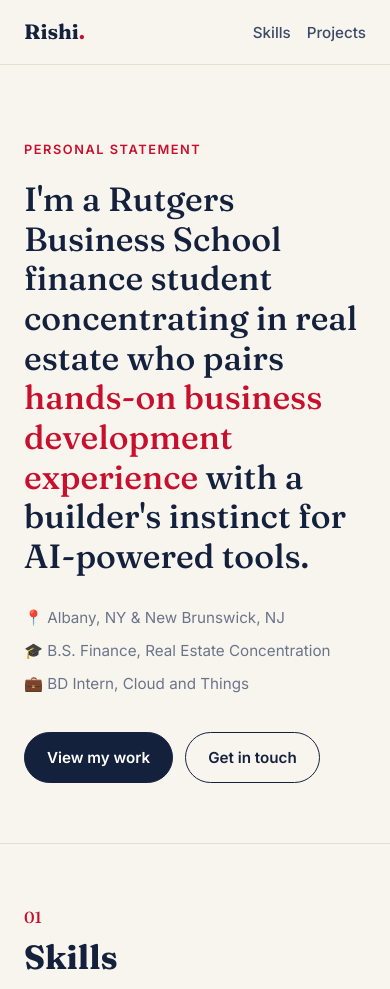
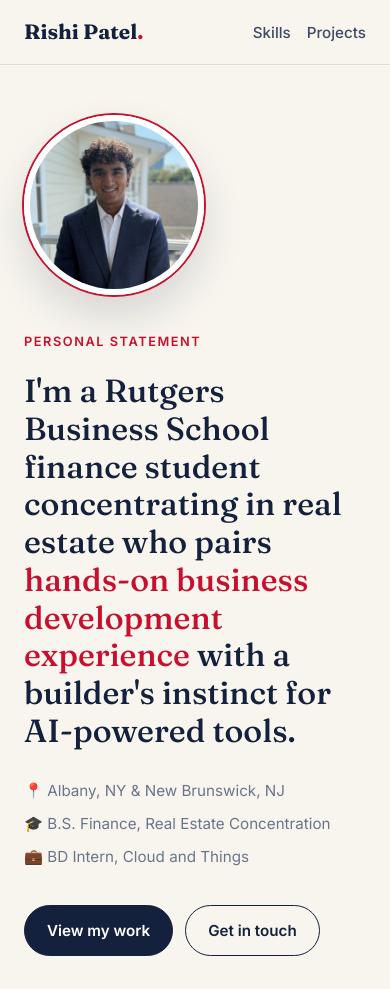
Before and after one commit to Rishi-Patel-Ru/Rishi-Patel-ru.github, a plain HTML site: page index.html in a window 390 px wide. Shown: the top 989 px of the page. Drawn offline with Linux system fonts and the light colour scheme.

Commit message:
Update index.html

```diff
--- a/index.html
+++ b/index.html
@@ -3,8 +3,8 @@
 <head>
   <meta charset="UTF-8">
   <meta name="viewport" content="width=device-width, initial-scale=1.0">
-  <title>Rishi | Finance & Business Development</title>
-  <meta name="description" content="Portfolio of Rishi, Finance student at Rutgers Business School concentrating in Real Estate.">
+  <title>Rishi Patel | Finance & Business Development</title>
+  <meta name="description" content="Portfolio of Rishi Patel, Finance student at Rutgers Business School concentrating in Real Estate.">
   <link rel="preconnect" href="https://fonts.googleapis.com">
   <link rel="preconnect" href="https://fonts.gstatic.com" crossorigin>
   <link href="https://fonts.googleapis.com/css2?family=Fraunces:opsz,wght@9..144,500;9..144,700&family=Inter:wght@400;500;600&display=swap" rel="stylesheet">
@@ -48,14 +48,20 @@
     nav ul a:hover { color: var(--accent); }
 
     /* HERO */
-    .hero { padding: 110px 0 90px; }
+    .hero { padding: 100px 0 90px; }
+    .hero-grid { display: grid; grid-template-columns: 1fr 280px; gap: 56px; align-items: center; }
+    .headshot {
+      width: 100%; aspect-ratio: 1 / 1; object-fit: cover; border-radius: 50%;
+      border: 6px solid var(--card);
+      box-shadow: 0 0 0 2px var(--accent), 0 20px 40px rgba(20, 33, 61, 0.15);
+    }
     .eyebrow {
       display: inline-block; font-size: 0.8rem; font-weight: 600; letter-spacing: 0.12em;
       text-transform: uppercase; color: var(--accent); margin-bottom: 20px;
     }
     .hero h1 {
       font-family: "Fraunces", serif; font-weight: 500;
-      font-size: clamp(2.1rem, 5vw, 3.4rem); line-height: 1.18; max-width: 880px;
+      font-size: clamp(2rem, 4.4vw, 3.1rem); line-height: 1.18;
     }
     .hero h1 em { font-style: normal; color: var(--accent); }
     .hero-meta { margin-top: 28px; color: var(--muted); display: flex; flex-wrap: wrap; gap: 8px 22px; font-size: 0.95rem; }
@@ -110,11 +116,15 @@
     .contact .btns { justify-content: center; }
     footer { text-align: center; padding: 30px 0; font-size: 0.85rem; color: var(--muted); border-top: 1px solid var(--line); }
 
+    @media (max-width: 800px) {
+      .hero-grid { grid-template-columns: 1fr; gap: 32px; }
+      .headshot { width: 180px; order: -1; }
+    }
     @media (max-width: 640px) {
       body { font-size: 16px; }
       nav ul { gap: 16px; }
       nav ul li.hide-sm { display: none; }
-      .hero { padding: 70px 0 60px; }
+      .hero { padding: 50px 0 60px; }
       section { padding: 60px 0; }
     }
   </style>
@@ -123,7 +133,7 @@
 
   <nav>
     <div class="wrap">
-      <a href="#top" class="logo">Rishi<span>.</span></a>
+      <a href="#top" class="logo">Rishi Patel<span>.</span></a>
       <ul>
         <li><a href="#skills">Skills</a></li>
         <li><a href="#projects">Projects</a></li>
@@ -134,7 +144,8 @@
 
   <!-- PERSONAL STATEMENT -->
   <header class="hero" id="top">
-    <div class="wrap">
+    <div class="wrap hero-grid">
+      <div>
         <span class="eyebrow">Personal Statement</span>
         <h1>I'm a Rutgers Business School finance student concentrating in real estate who pairs <em>hands-on business development experience</em> with a builder's instinct for AI-powered tools.</h1>
         <div class="hero-meta">
@@ -146,6 +157,8 @@
           <a class="btn primary" href="#projects">View my work</a>
           <a class="btn ghost" href="#contact">Get in touch</a>
         </div>
+      </div>
+      <img class="headshot" src="headshot.jpeg" alt="Headshot of Rishi Patel">
     </div>
   </header>
 
@@ -220,8 +233,7 @@
           <p>An AI-powered goal-coaching app that turns long-term goals into daily activities. It calibrates difficulty to the user and keeps them motivated with a track-and-field theme: distance milestones, medals, and streaks.</p>
           <div class="stack">React · Vite · Vercel serverless proxy · LLM API</div>
           <div class="links">
-            <a href="https://GROUNDWORK-LIVE-URL" target="_blank" rel="noopener">Live demo →</a>
-            <a href="https://github.com/YOUR-USERNAME/groundwork" target="_blank" rel="noopener">Code →</a>
+            <span class="note">Demo available on request</span>
           </div>
         </article>
 
@@ -266,14 +278,14 @@
       <h2>Let's connect</h2>
       <p>Open to internships in finance, real estate, and business development.</p>
       <div class="btns">
-        <a class="btn primary" href="mailto:YOUR-EMAIL@scarletmail.rutgers.edu">Email me</a>
-        <a class="btn ghost" href="https://www.linkedin.com/in/YOUR-LINKEDIN" target="_blank" rel="noopener">LinkedIn</a>
-        <a class="btn ghost" href="https://github.com/YOUR-USERNAME" target="_blank" rel="noopener">GitHub</a>
+        <a class="btn primary" href="mailto:Rishi.s.patel@rutgers.edu">Email me</a>
+        <a class="btn ghost" href="https://www.linkedin.com/in/ru-rishi-patel" target="_blank" rel="noopener">LinkedIn</a>
+        <a class="btn ghost" href="https://github.com/Rishi-Patel-ru" target="_blank" rel="noopener">GitHub</a>
       </div>
     </div>
   </section>
 
-  <footer>© 2026 Rishi · Built with HTML &amp; CSS, hosted on GitHub Pages</footer>
+  <footer>© 2026 Rishi Patel · Built with HTML &amp; CSS, hosted on GitHub Pages</footer>
 
 </body>
 </html>
```
Lines whose indentation alone changed are shown as unchanged.
